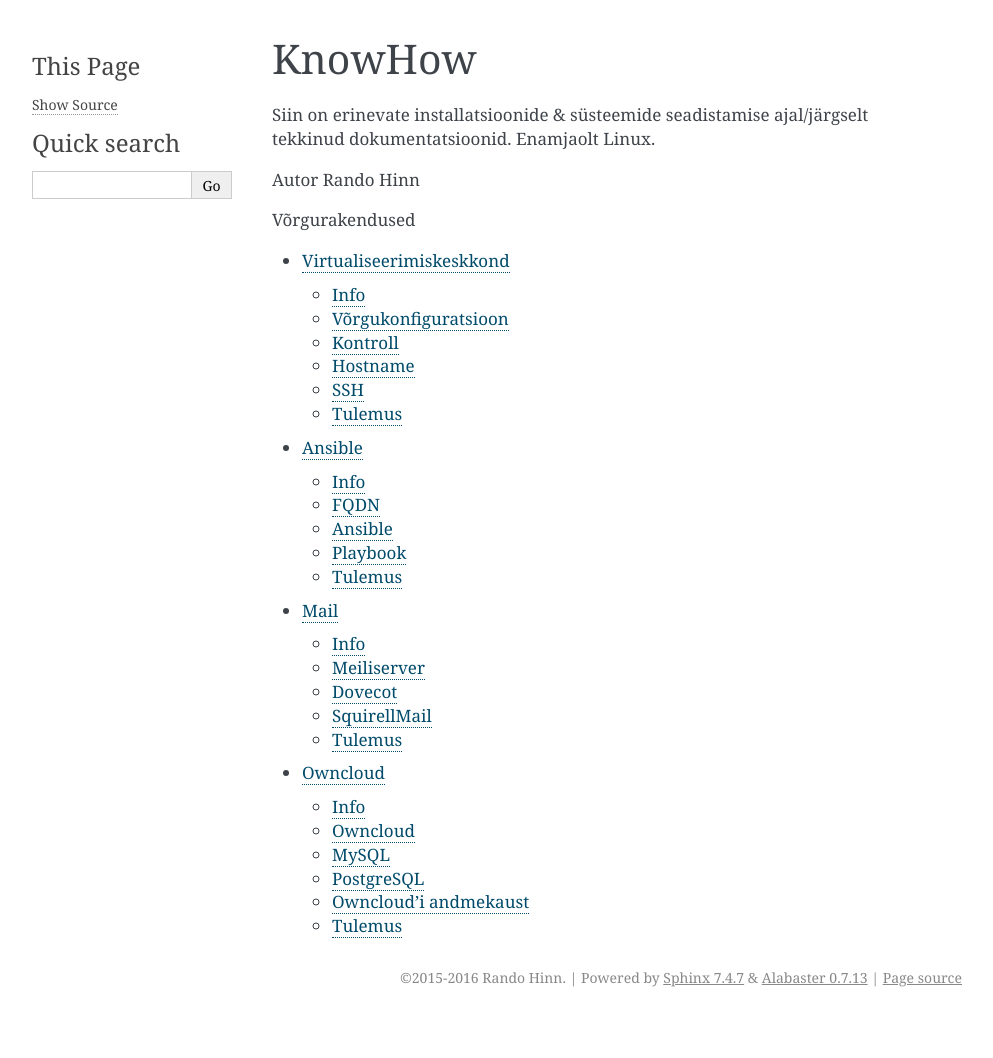
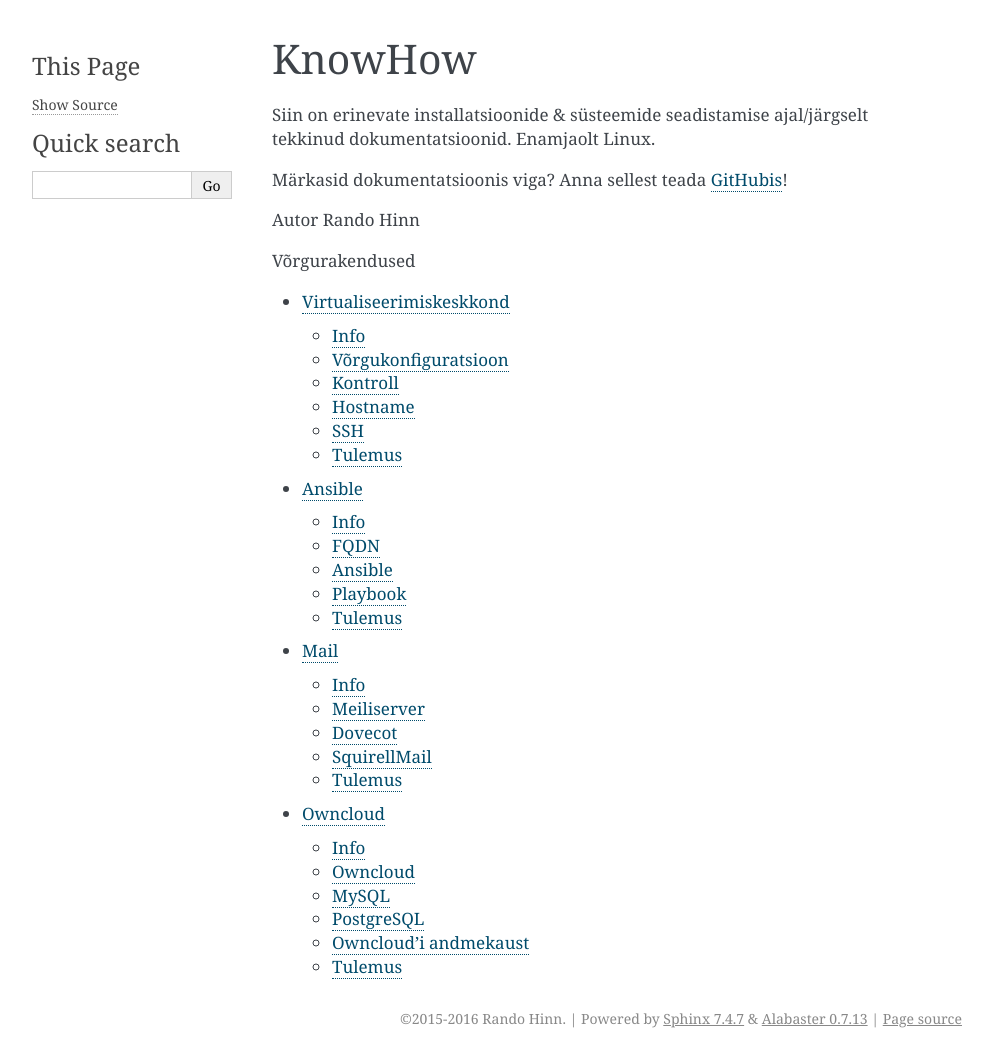
Before and after one commit to randohinn/KnowHow, a Sphinx documentation site: the page built from docs/index.rst, in a window 1280 px wide. Shown: the whole page, without its empty margins (148-1141 px from the left). Built offline with Sphinx 7.4.7, drawn with Linux system fonts in a browser that asks for light colours; before the commit the page ends 1017 px from its top, so only the background shows below that.

Commit message:
nüüd korras. mail komplete.

```diff
--- a/docs/index.rst
+++ b/docs/index.rst
@@ -2,6 +2,10 @@
  KnowHow
 =========
 Siin on erinevate installatsioonide & süsteemide seadistamise ajal/järgselt tekkinud dokumentatsioonid. Enamjaolt Linux.
+
+Märkasid dokumentatsioonis viga? Anna sellest teada GitHubis_!
+
+.. _GitHubis: https://github.com/randohinn/KnowHow/issues
 
 Autor Rando Hinn
 
```
Also changed, not shown: docs/Vorgurakendused/webmail.rst (+3 -4 lines).
